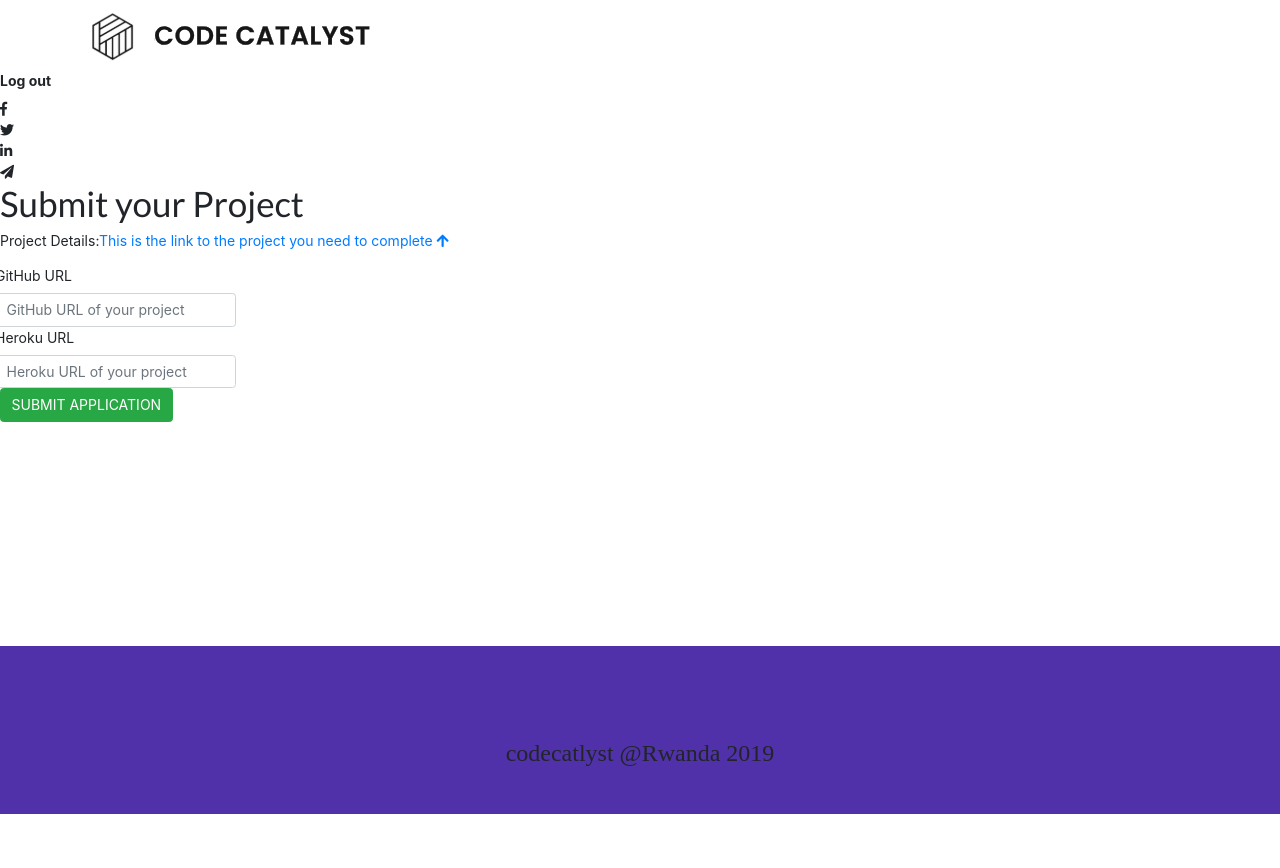
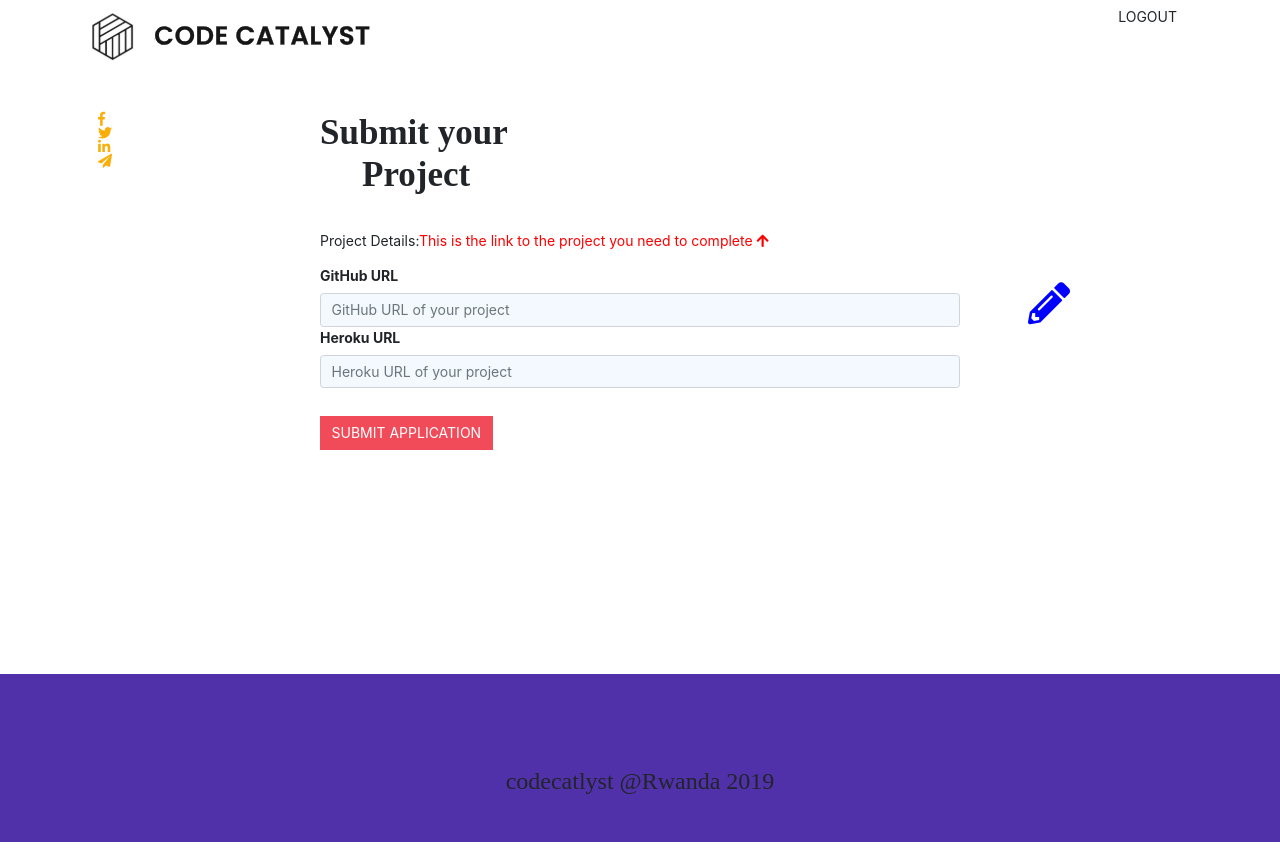
Before and after one commit to ndungutseclaude/applicant, a React (Create React App) app: page /AddUrl in a window 1280 px wide. Before the commit the page ends 840 px from the top, so only its background shows below. Built offline with nearby package versions, Linux system fonts and the light colour scheme.

Commit message:
add url added with its styling

```diff
--- a/src/component/AddUrl.js
+++ b/src/component/AddUrl.js
@@ -2,8 +2,8 @@ import React, { Component } from 'react';
 import Success from './Success';
 import { getJwt } from './utils/jwt';
 import axios from 'axios';
-import Header from './Header';
 import Footer from './Footer';
+import './App.css'
 
 
 
@@ -13,7 +13,8 @@ class AddUrl extends Component {
     git_hub_url: '',
     heroku_url:'',
     alert_message:'',
-    errors: {}
+    errors: {},
+    loading: false
   };
   //handle input
   handleChange=(event)=>{
@@ -36,21 +37,29 @@ class AddUrl extends Component {
     var data={git_hub_url:this.state.git_hub_url, heroku_url:this.state.heroku_url}
 
     console.log(jwt)
+    this.setState({loading: true})
     axios.post('https://codecatalyst-test.herokuapp.com/api/project/submit',data,
     {headers: {Authorization: `Token ${jwt}`}})
     .then(res =>{
         this.setState({alert_message:'success'})
-        console.log('well done');
+        alert('well done');
+        this.props.history.push('/')
     })
     .catch(err =>{
         localStorage.removeItem("user-token")
-        console.log('the request denied')
-        this.props.history.push('/')
+        alert('please try again')
+        this.setState({
+          loading: false,
+          git_hub_url:'',
+          heroku_url:''
+      })
+        //this.props.history.push('/')
     })
  }
 
 //FUNCTION TO LOGOUT
- logoutFunction=(e)=>{
+logoutFunctin=(e)=>{
+
   localStorage.removeItem('user-token')
   this.props.history.push('/')
   console.log('you are loggedOut')
@@ -59,38 +68,99 @@ class AddUrl extends Component {
     const { git_hub_url,heroku_url} = this.state;
 
     return (
-      <div className="Phonebook" >
-      <Header/>
+      <div>
+      <div className="ui container">
+
+              <img src="code_catalyst.svg" alt="not available"/>
+              <button onClick={this.logoutFunctin}
+                      style={{float:'right'}}
+                      className="btn">
+                      LOGOUT
+              </button>
+      </div>
       {this.state.alert_message=="success"?<Success/>:null}
-          <div className='heading'>
+      <div className="urlWrapper">
+        <div className="iconsInAddUrl">
+          <i className="fab fa-facebook-f facebook"></i>
+          <i className="fab fa-twitter twitter"></i>
+          <i className="fab fa-linkedin-in linked"></i>
+          <i className="fas fa-paper-plane send"></i>
+        </div>
+        <div>
+          <h1 style={{fontFamily: 'time new roman', paddingBottom: '2rem'}}><b>Submit your<br/> <span style={{paddingLeft: '3rem'}}>Project</span></b></h1>
+          <p>Project Details:
+              <a href="https://drive.google.com/drive/folders/1JTP0lGGTgGhFAuIl27WeMsvenmHzflT5" target='_blank'>
+                <span style={{color: 'red', paddingBottom: '2rem'}}>This is the link to the project you need to complete <i className="fas fa-arrow-up"></i></span>
+              </a>
+          </p>
+          <form onSubmit={this.onSubmit}>
+                      <div>
+                            <div>
+                                <label><b>GitHub URL</b></label>
+                                <input className="form-control"
+                                      type="url"
+                                      required placeholder="GitHub URL of your project"
+                                      id="gitInput"
+                                      name='git_hub_url'
+                                      value={git_hub_url}
+                                      onChange={this.handleChange}
+                                    />
+                              </div>
+                      </div>
 
-                                  <div className="info">
+                      <div>
+                              <div>
+                                  <label><b>Heroku URL</b></label>
+                                  <input className="form-control"
+                                        type="url"
+                                        required placeholder="Heroku URL of your project"
+                                        id="gitInput"
+                                        name='heroku_url'
+                                        value={heroku_url}
+                                        onChange={this.handleChange}
+                                        />
+                                </div>
+                      </div>
+                      <button type="submit" className="ui btn urlButoonStyling">
+                        {this.state.loading && <i className="fas fa-spinner fa-spin"></i>}
+                        SUBMIT APPLICATION
+                      </button>
+          </form>
+        </div>
+        <div>
+          <i className="pencil alternate icon" id="pencilStyling"></i>
+        </div>
+
+      </div>
+          {/* <div className='heading'> */}
+
+                                  {/* <div className="info">
                                         <label onClick={this.logoutFunction}
                                                 className="person"><b className="name">Log out</b>
                                         </label>
-                                  </div>
-          <aside>
+                                  </div> */}
+                                {/* <aside>
                                     <div><i className="fab fa-facebook-f facebook"></i></div>
                                     <div><i className="fab fa-twitter twitter"></i></div>
                                     <div><i className="fab fa-linkedin-in linked"></i></div>
                                     <div><i className="fas fa-paper-plane send"></i></div>
-                                </aside>
+                                </aside> */}
 
-              <h1>Submit your Project</h1>
-              <p>Project Details:
+              {/* <h1>Submit your Project</h1>  */}
+              {/* <p>Project Details:
               <a href="https://drive.google.com/drive/folders/1JTP0lGGTgGhFAuIl27WeMsvenmHzflT5" target='_blank'>
               <span>This is the link to the project you need to complete <i className="fas fa-arrow-up"></i></span>
               </a>
-              </p>
+              </p> */}
 
-                    <div className="crayon">
+                    {/* <div className="crayon">
                         <div className='pencil'></div>
                         <div className='before'></div>
                         <div className='after'></div>
-                    </div>
+                    </div> */}
 
-          </div>
-                  <form onSubmit={this.onSubmit}>
+          {/* </div> */}
+          {/* <form onSubmit={this.onSubmit}>
                       <div className="form-row names" >
                             <div className="form-name">
                                 <label>GitHub URL</label>
@@ -119,11 +189,12 @@ class AddUrl extends Component {
                                 </div>
                       </div>
                                 <button type="submit" className="btn btn-success button1">SUBMIT APPLICATION</button>
-              </form>
+        </form> */}
               <Footer/>
     </div>
 
     );
+
     }
 }
 
--- a/src/component/App.css
+++ b/src/component/App.css
@@ -97,4 +97,32 @@ top: 730px;
 }
 
 
-/* questionListStyling */
+/* add Url styling */
+.urlWrapper{
+    display: grid;
+    grid-template-columns: 2fr 4fr 2fr;
+    padding-top: 3rem;
+    padding-bottom: -100px;
+}
+.iconsInAddUrl{
+    display: flex;
+    flex-direction: column;
+    color: #FAAE0A;
+    margin-left: 7rem;
+}
+#gitInput{
+   background: #F4F9FF
+}
+.urlButoonStyling{
+    background: #F14B59;
+    border-radius: 0px;
+    margin-top: 2rem;
+    color: white;
+}
+#pencilStyling{
+    padding-top: 9rem;
+    padding-left: 6,5rem;
+    padding-right: 2rem;
+    color: blue;
+    font-size: 3rem;
+}
--- a/src/component/App.js
+++ b/src/component/App.js
@@ -15,7 +15,7 @@ const App =()=>{
             <BrowserRouter>
             <Switch>
                 <React.Fragment>
-                    <Route exact path="/" component={Login} />
+                    <Route exact path="/" component={Login}/>
                     <Route exact path="/QuestionsList" component={QuestionsList}/>
                     <Route exact path="/SignUp" component={SignUp}/>
                     <Route exact path="/project" component={Project}/>
```
Lines whose indentation alone changed are shown as unchanged.
